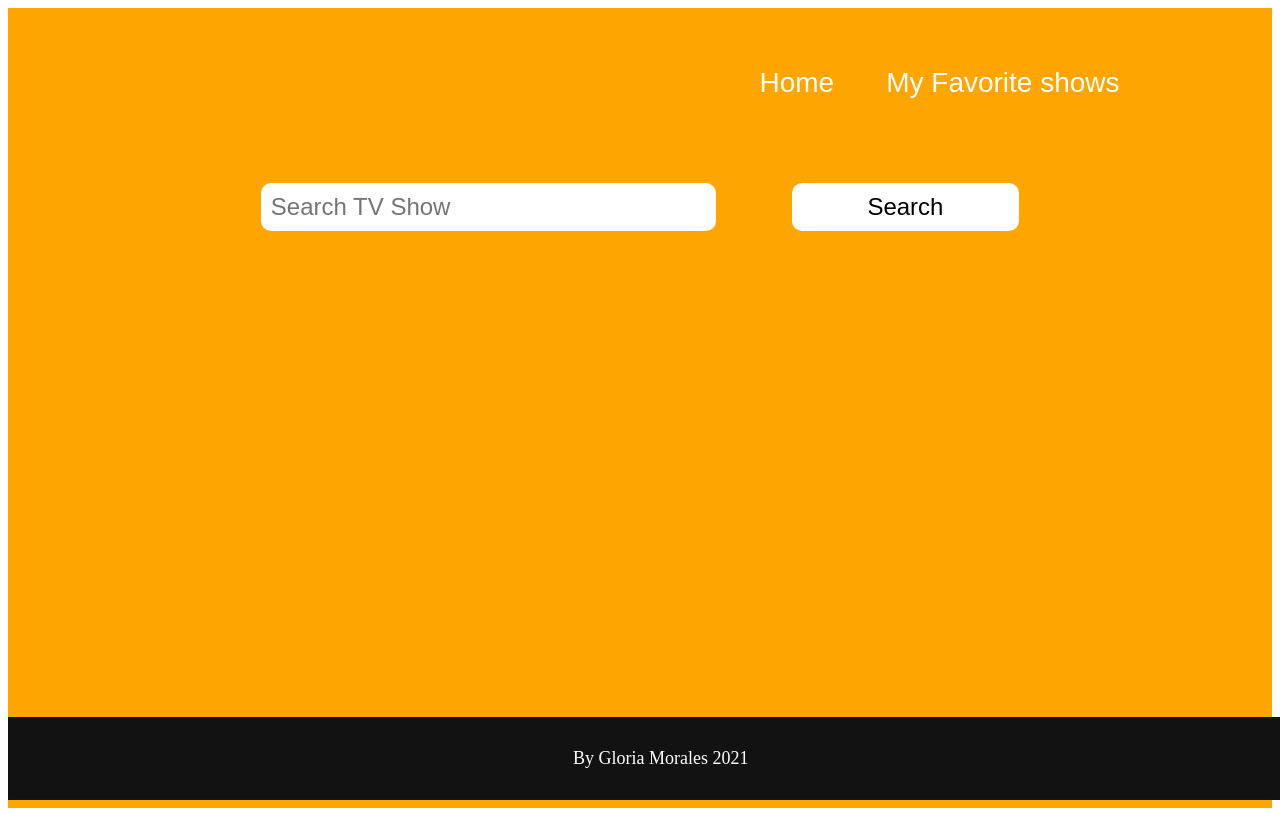
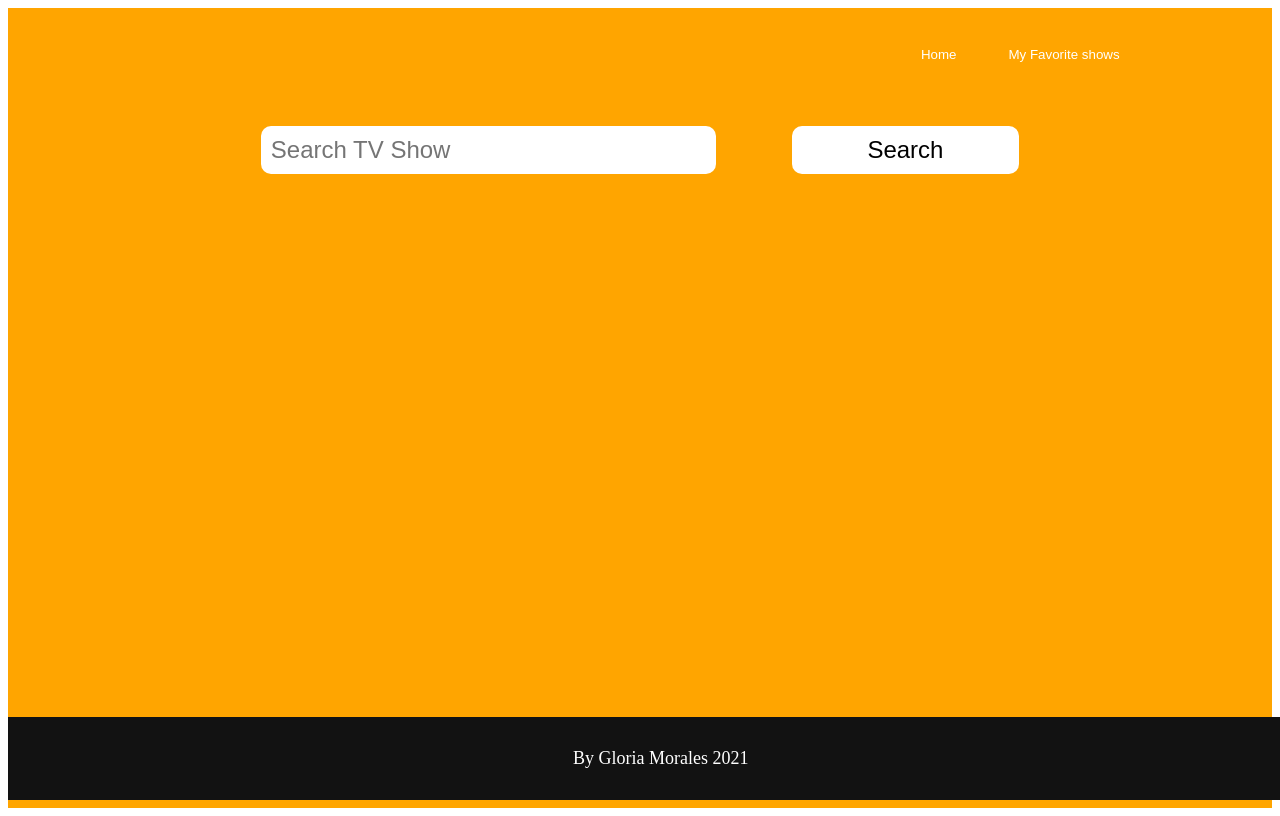
Before and after one commit to gmoraleslondono/choows, a Vue app: page / in a window 1280 px wide. Built offline with nearby package versions, Linux system fonts and the light colour scheme.

Commit message:
Remove margin extra on header

```diff
--- a/src/components/Header.vue
+++ b/src/components/Header.vue
@@ -44,8 +44,7 @@ export default {
 .btn-header {
   background: transparent;
   border: none;
-  margin: 20px;
-  font-size: 28px;
+  margin: 0 20px;
   color: white;
   cursor: pointer;
 }
```
